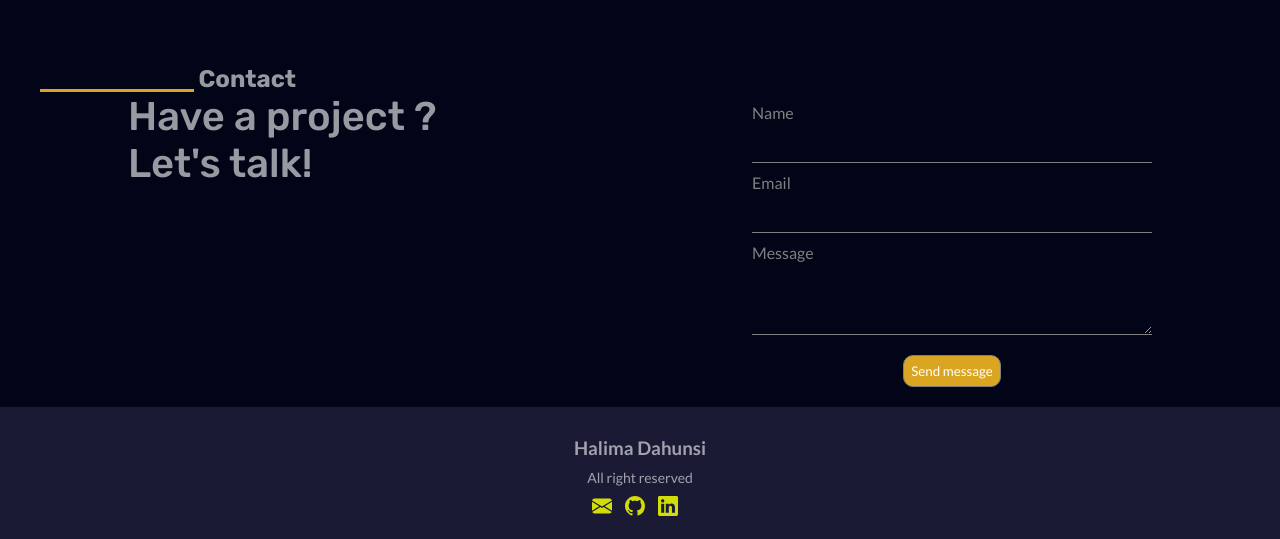
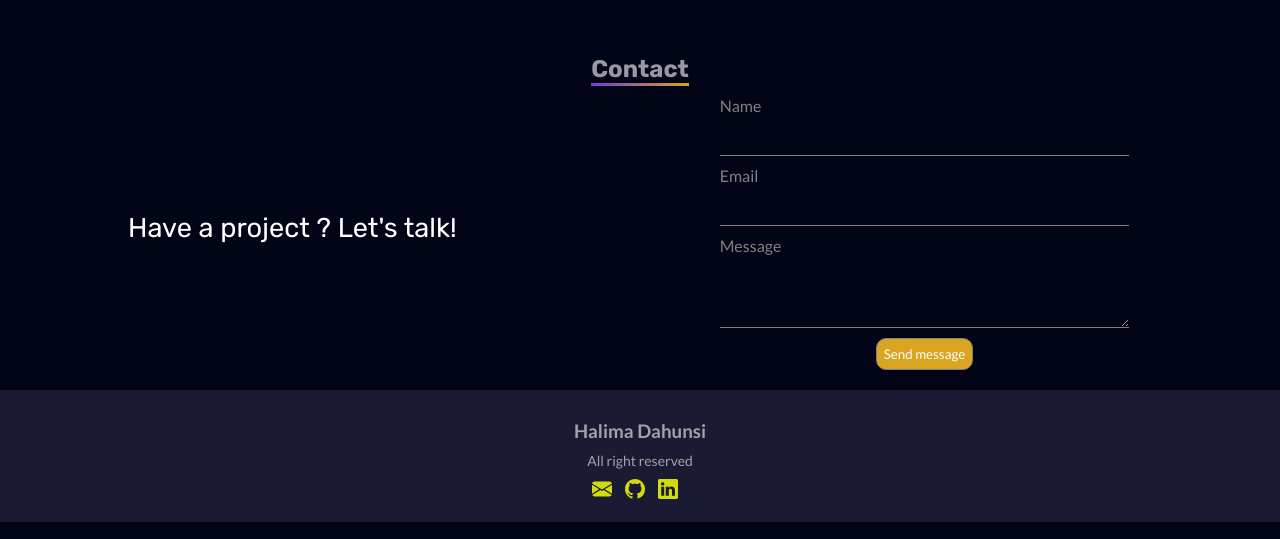
Before and after one commit to Halima-1/lymarh_d, a React (Vite) app: page / in a window 1280 px wide. Shown: the part 3250-3789 px from the top of the page. Built offline with nearby package versions, Linux system fonts and the light colour scheme.

Commit message:
portfolio updated

```diff
--- a/src/home.jsx
+++ b/src/home.jsx
@@ -207,7 +207,7 @@ useEffect(() => {
            ))}
         </section>
       </section>
-      <h2 className="contactt"><hr /> Contact</h2>
+      <h2 className="contactt">Contact</h2>
       <Form />
       <Footer />
     </>
--- a/src/styles/form.scss
+++ b/src/styles/form.scss
@@ -1,7 +1,23 @@
 @import "./_variable.scss";
 
+.form {
+    width: 100%;
+    display: flex;
+    flex-direction: column;
+
+    h2 {
+        width: 80%;
+        margin: auto;
+        // color: rgb(27, 27, 27);
+        color: white;
+        font-weight: 400;
+        font-size: 1.5rem;
+        // display: none;
+        // margin: 0 auto;
+    }
+
     form {
-    width: 400px;
+        width: 90%;
         display: flex;
         flex-direction: column;
         // margin: 0 auto;
@@ -9,14 +25,7 @@ form {
         align-items: center;
         align-content: center;
 
-    h2 {
-        width: 100%;
-        color: rgb(27, 27, 27);
-        font-weight: 400;
-        font-size: 1.7rem;
-        // display: none;
-        // margin: 0 auto;
-    }
+
 
         div {
             width: 90%;
@@ -72,27 +81,46 @@ form {
             color: white;
             text-align: center;
         }
+    }
 
     @media (min-width: 768px) {
-        width: 400px;
+        width: 80%;
+        display: flex;
+        flex-direction: row;
+        justify-content: space-between;
+        margin: 0 auto;
+
+        h2 {
+            width: 100%;
+            // color: rgb(27, 27, 27);
+            font-weight: 400;
+            font-size: 1.7rem;
+            // display: none;
+            // margin: 0 auto;
+        }
+
+        form {
+            width: 80%;
             display: flex;
             flex-direction: column;
-        // margin: 0 auto;
+            margin: 0 auto;
             align-self: center;
             align-items: center;
             align-content: center;
 
             div {
-            width: 100%;
+                width: 90%;
                 display: flex;
                 flex-direction: column;
+                margin: 0 auto;
                 margin-top: 10px;
 
                 input {
                     width: 100%;
                     padding: 7px;
-                // border: 1px solid gray;
-                // border-radius: 10px;
+                    border: none;
+                    border-bottom: 1px solid gray;
+                    background-color: $bg1;
                     outline: none;
                     margin-top: 10px;
                 }
@@ -102,17 +130,39 @@ form {
                 }
             }
 
+            textarea {
+                width: 100%;
+                padding: 7px;
+                border: none;
+                border-bottom: 1px solid gray;
+                background-color: $bg1;
+                outline: none;
+                margin-top: 10px;
+                overflow: hidden;
+            }
+
+            // input {
+            //     width: 90%;
+            //     padding: 7px;
+            //     border: 1px solid gray;
+            //     border-radius: 10px;
+            //     outline: none;
+            //     margin-top: 10px;
+            // }
+
             .btn {
+                display: block;
                 // width: 20%;
-            // display: none;
                 padding: 7px;
                 border: 1px solid gray;
                 border-radius: 10px;
                 outline: none;
-            margin-top: 20px;
-            // background-color: rgb(36, 80, 177);
+                margin-top: 10px;
+                background-color: goldenrod;
                 color: white;
                 text-align: center;
             }
         }
+
     }
+}
--- a/src/styles/index.scss
+++ b/src/styles/index.scss
@@ -473,10 +473,7 @@ header {
                 font-size: 2rem;
                 font-weight: 500;
                 width: max-content;
-                // margin-left: 0px;
                 margin: 20px auto;
-                border-bottom: 6px solid;
-                // border-radius: 10px;
                 border-image-slice: 1;
                 border-image-source: linear-gradient(to right bottom, #D1DC09, #743ad5, #daa520);
                 border-bottom: 3px solid rgb(227, 227, 235);
@@ -799,18 +796,30 @@ header {
 }
 
 .contactt {
-    width: 20%;
+    width: max-content;
     @include flex;
-    margin: auto;
-    margin-left: 40px;
-    margin-top: 50px;
+    margin-left: 20px;
+    // margin-left: 40px;
+    margin-top: 30px;
+    margin-bottom: 30px;
+    border-image-slice: 1;
+    border-image-source: linear-gradient(to right bottom, #D1DC09, #743ad5, #daa520);
+    border-bottom: 3px solid rgb(227, 227, 235);
 
-    hr {
-        width: 60%;
-        height: 3px;
-        border: none;
-        border-bottom: 3px solid goldenrod;
-        margin-top: 24px;
+    // }
+    // hr {
+    //     width: 60%;
+    //     height: 3px;
+    //     border: none;
+    //     border-bottom: 3px solid goldenrod;
+    //     margin-top: 24px;
+
+    // }
+
+    @media (min-width: 600px) {
+        margin: auto;
+        margin-top: 40px;
+
 
     }
 }
```
Lines whose indentation alone changed are shown as unchanged.
